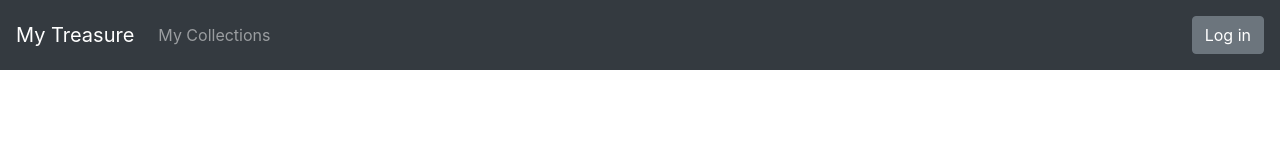
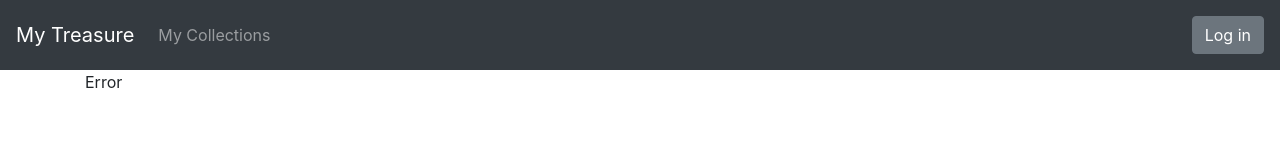
Before and after one commit to mendoza/acklen-challenge, a React (Create React App) app in the folder front/: page /collections in a window 1280 px wide. Shown: the top 160 px of the page. Built offline with nearby package versions, Linux system fonts and the light colour scheme; no server answers.

Commit message:
add router types made basic pages made navbar compatible with router

```diff
--- a/front/package.json
+++ b/front/package.json
@@ -11,6 +11,7 @@
     "@types/node": "^12.19.14",
     "@types/react": "^16.14.2",
     "@types/react-dom": "^16.9.10",
+    "@types/react-router-dom": "^5.1.7",
     "bootstrap": "^4.6.0",
     "react": "^17.0.1",
     "react-dom": "^17.0.1",
--- a/front/src/App.tsx
+++ b/front/src/App.tsx
@@ -1,9 +1,25 @@
 import React from 'react';
+import { BrowserRouter as Router, Switch, Route } from 'react-router-dom';
+import { Container } from 'reactstrap';
 import NavBar from './components/NavBar';
+import Error404 from './views/Error404';
+import Home from './views/Home';
 
 const App = () => (
   <>
-    <NavBar />
+    <Router>
+      <NavBar />
+      <Container>
+        <Switch>
+          <Route exact path="/">
+            <Home />
+          </Route>
+          <Route>
+            <Error404 />
+          </Route>
+        </Switch>
+      </Container>
+    </Router>
   </>
 );
 
--- a/front/src/components/NavBar.tsx
+++ b/front/src/components/NavBar.tsx
@@ -1,16 +1,7 @@
 import React, { useState } from 'react';
 import { useAuth0 } from '@auth0/auth0-react';
-import {
-  Collapse,
-  Navbar,
-  NavbarToggler,
-  NavbarBrand,
-  Nav,
-  NavItem,
-  NavLink,
-  NavbarText,
-  Button,
-} from 'reactstrap';
+import { Collapse, Navbar, NavbarToggler, Nav, NavItem, NavbarText, Button } from 'reactstrap';
+import { Link } from 'react-router-dom';
 
 const NavBar = () => {
   const { loginWithRedirect, logout, user } = useAuth0();
@@ -19,19 +10,21 @@ const NavBar = () => {
 
   return (
     <Navbar color="dark" dark expand="md">
-      <NavbarBrand href="/">My Treasure</NavbarBrand>
+      <Link className="navbar-brand" to="/">
+        My Treasure
+      </Link>
       <NavbarToggler onClick={toggle} />
       <Collapse isOpen={isOpen} navbar>
         <Nav className="mr-auto" navbar>
           <NavItem>
-            <NavLink href="/collections/">My Collections</NavLink>
+            <Link className="nav-link" to="/collections/">
+              My Collections
+            </Link>
           </NavItem>
         </Nav>
         <NavbarText>
           {user ? (
-            <Button onClick={() => logout()}>
-              Log out <i className="fa fa-logout" />
-            </Button>
+            <Button onClick={() => logout()}>Log out</Button>
           ) : (
             <Button onClick={() => loginWithRedirect()}>Log in</Button>
           )}
--- /dev/null
+++ b/front/src/views/Error404.tsx
@@ -0,0 +1,9 @@
+import React from 'react';
+
+const Error404 = () => (
+  <div>
+    <p>Error</p>
+  </div>
+);
+
+export default Error404;
--- /dev/null
+++ b/front/src/views/Home.tsx
@@ -0,0 +1,9 @@
+import React from 'react';
+
+const Home = () => (
+  <div>
+    <p>hello</p>
+  </div>
+);
+
+export default Home;
```
Also changed, not shown: 1 other file (tests, documents, lock files or other folders).
